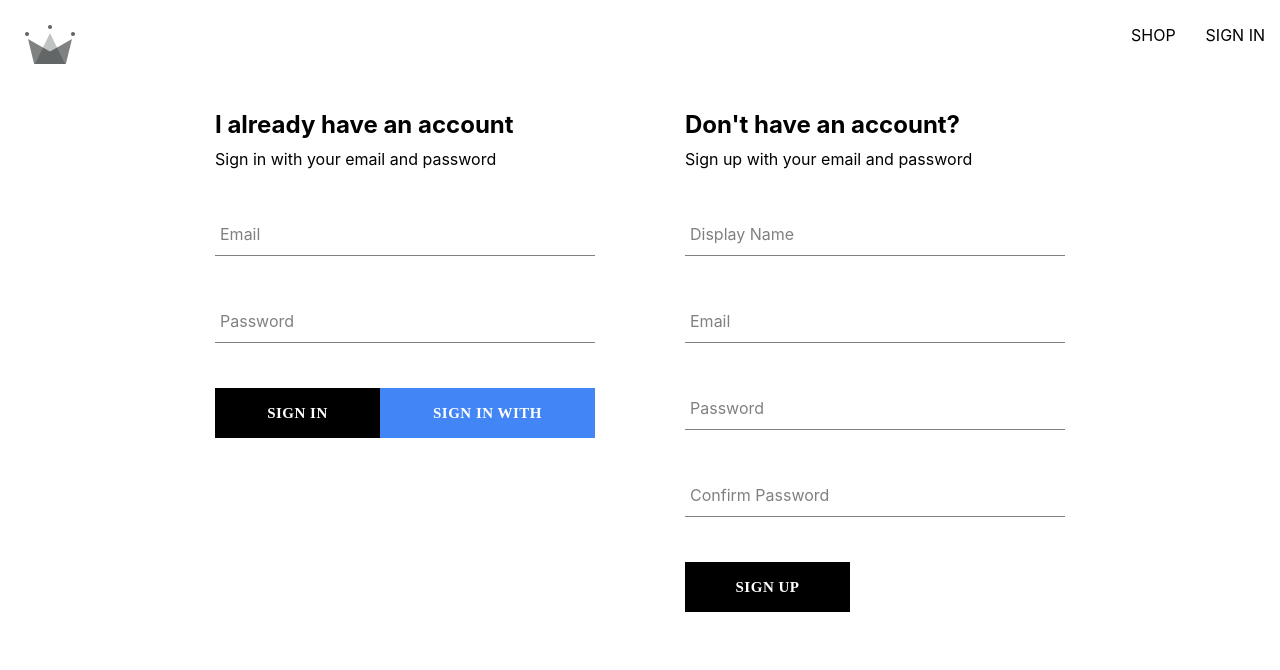
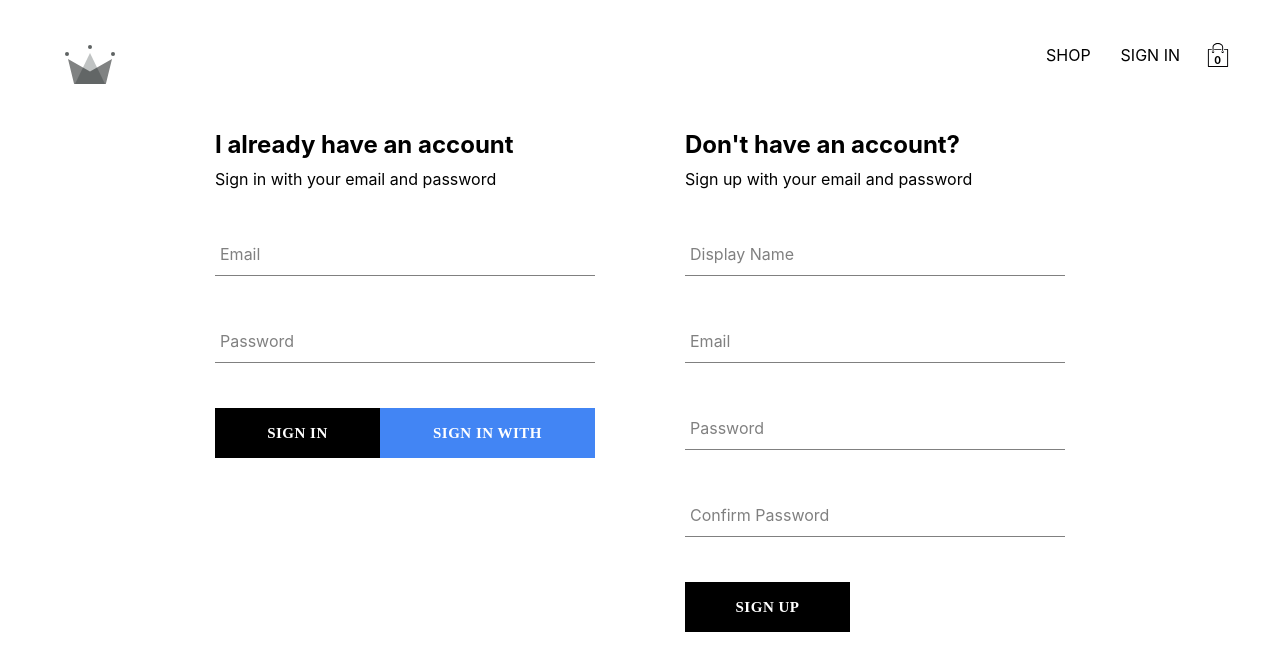
Before and after one commit to ganeshwr/crwn-clothing, a React (Create React App) app: page /sign-in in a window 1280 px wide. Shown: the top 670 px of the page. Built offline with nearby package versions, Linux system fonts and the light colour scheme; no server answers; a web font is replaced by a local one.

Commit message:
Add cart dropdown + implement it

```diff
--- a/src/components/button/button.component.jsx
+++ b/src/components/button/button.component.jsx
@@ -8,14 +8,14 @@
 import "./button.styles.scss"
 
 const BUTTON_TYPE_CLASSES = {
-  google: "google-sign-in",
-  inverted: "inverted",
+  google: " google-sign-in",
+  inverted: " inverted",
 };
 
 const Button = ({ children, buttonType, ...otherProps }) => {
   return (
     <button
-      className={`button-container ${BUTTON_TYPE_CLASSES[buttonType]}`}
+      className={`button-container${BUTTON_TYPE_CLASSES[buttonType] || ''}`}
       {...otherProps}
     >
       {children}
--- /dev/null
+++ b/src/components/cart-dropdown/cart-dropdown.component.jsx
@@ -0,0 +1,14 @@
+import "./cart-dropdown.styles.scss";
+
+import Button from "../button/button.component"
+
+const CartDropdown = () => {
+  return (
+    <div className="cart-dropdown-container">
+      <div className="cart-items"/>
+      <Button>GO TO CHECKOUT</Button>
+    </div>
+  )
+}
+
+export default CartDropdown
--- /dev/null
+++ b/src/components/cart-dropdown/cart-dropdown.styles.scss
@@ -0,0 +1,29 @@
+.cart-dropdown-container {
+  position: absolute;
+  width: 240px;
+  height: 340px;
+  display: flex;
+  flex-direction: column;
+  padding: 20px;
+  border: 1px solid black;
+  background-color: white;
+  top: 90px;
+  right: 40px;
+  z-index: 5;
+
+  .empty-message {
+    font-size: 18px;
+    margin: 50px auto;
+  }
+
+  .cart-items {
+    height: 240px;
+    display: flex;
+    flex-direction: column;
+    overflow: scroll;
+  }
+
+  button {
+    margin-top: auto;
+  }
+}
--- /dev/null
+++ b/src/components/cart-icon/cart-icon.component.jsx
@@ -0,0 +1,14 @@
+import "./cart-icon.styles.scss";
+
+import { ReactComponent as ShoppingIcon } from "../../assets/shopping-bag.svg";
+
+const CartIcon = ({ onClick }) => {
+  return (
+    <div className="cart-icon-container" onClick={onClick}>
+      <ShoppingIcon className="shopping-icon" />
+      <span className="item-count">0</span>
+    </div>
+  );
+};
+
+export default CartIcon;
--- /dev/null
+++ b/src/components/cart-icon/cart-icon.styles.scss
@@ -0,0 +1,21 @@
+.cart-icon-container {
+  width: 45px;
+  height: 45px;
+  position: relative;
+  display: flex;
+  align-items: center;
+  justify-content: center;
+  cursor: pointer;
+
+  .shopping-icon {
+    width: 24px;
+    height: 24px;
+  }
+
+  .item-count {
+    position: absolute;
+    font-size: 10px;
+    font-weight: bold;
+    bottom: 12px;
+  }
+}
--- a/src/index.scss
+++ b/src/index.scss
@@ -5,6 +5,7 @@ body {
     "Droid Sans", "Helvetica Neue", sans-serif;
   -webkit-font-smoothing: antialiased;
   -moz-osx-font-smoothing: grayscale;
+  padding: 20px 40px;
 }
 
 a {
--- a/src/routes/navigation/navigation.component.jsx
+++ b/src/routes/navigation/navigation.component.jsx
@@ -1,15 +1,25 @@
 import { Outlet, Link } from "react-router-dom";
-import { useContext } from "react";
+import { useContext, useState } from "react";
 
 import { UserContext } from "../../contexts/user.context";
 import { signOutUser } from "../../utils/firebase/firebase.utils";
 
 import { ReactComponent as CrwnLogo } from "../../assets/crown.svg";
 
+import CartIcon from "../../components/cart-icon/cart-icon.component";
+import CartDropdown from "../../components/cart-dropdown/cart-dropdown.component";
+
 import "./navigation.styles.scss";
 
 const Navigation = () => {
   const { currentUser } = useContext(UserContext);
+  const [openCart, setOpenCart] = useState(false)
+
+  const toggleCart = () => {
+    console.log("LOL");
+    setOpenCart(!openCart)
+    console.log(openCart);
+  }
 
   return (
     <>
@@ -30,7 +40,9 @@ const Navigation = () => {
               SIGN IN
             </Link>
           )}
+          <CartIcon onClick={toggleCart}/>
         </div>
+        {openCart && <CartDropdown />}
       </div>
       <Outlet />
     </>
```
Also changed, not shown: src/assets/shopping-bag.svg (added).
